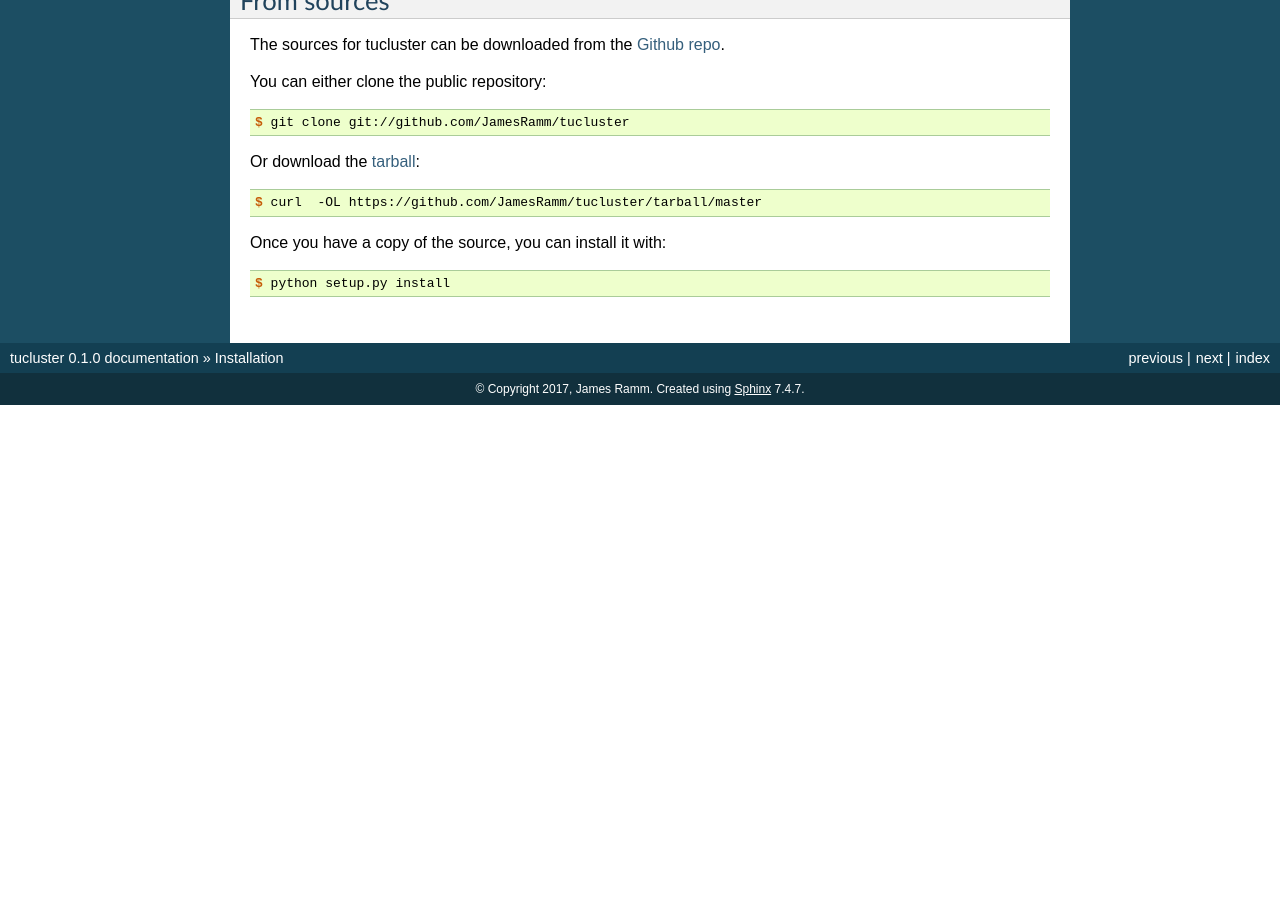
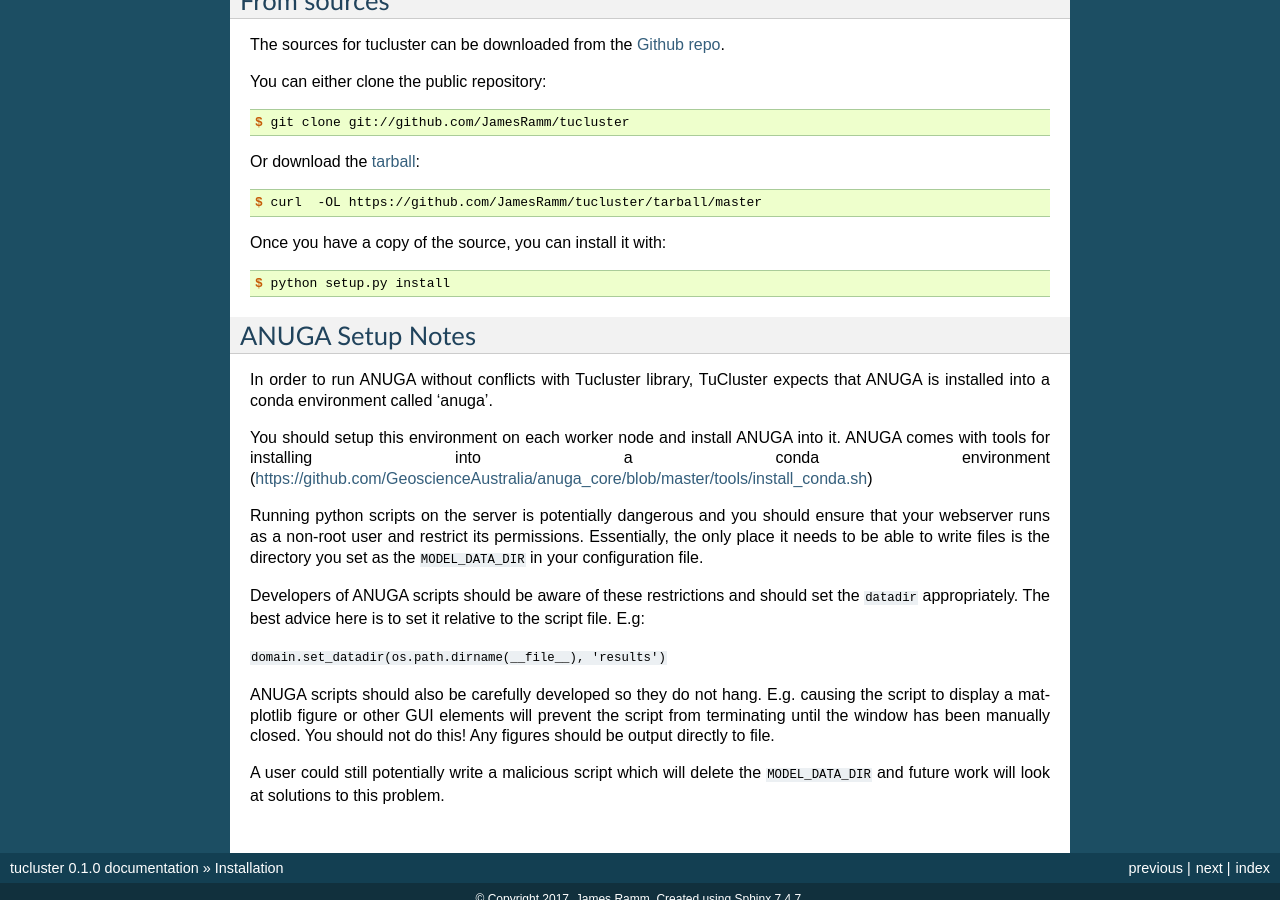
Before and after one commit to JamesRamm/tucluster, a Sphinx documentation site: the page built from docs/installation.rst, in a window 1280 px wide and 900 px high, scrolled down 889 px. Built offline with Sphinx 7.4.7, drawn with Linux system fonts in a browser that asks for light colours; pages that are not in the unit, such as notebooks, are missing from menus; before the commit the page ends 1294 px from its top, so only the background shows below that; some of the changed text lies outside the part shown.

```diff
--- a/docs/installation.rst
+++ b/docs/installation.rst
@@ -14,7 +14,7 @@ You will need:
 - A hardware server on which to run the Tucluster web service.
 - A hardware server on which to run the MongoDB instance which will store tucluster metadata. This will most likely be the same hardware that runs Tucluster, although you may wish to use a 3rd party service such as MongoDB Atlas
 - A hardware server on which to run the Redis message queue. This is responsible for queuing modelling tasks to be consumed by workers. Again, this is usually the same hardware on which the Tucluster API runs.
-- One or more worker 'nodes' (computers) which will run the Tucluster worker service and execut Tuflow models. Each node should have a licensed version of tuflow installed.
+- One or more worker 'nodes' (computers) which will run the Tucluster worker service and execut Tuflow models. Each node should have ANUGA or a licensed version of tuflow installed.
 
 It is up to you what configuration you use and will depend on both the number of tuflow license you have available and the anticipated workload.
 You may choose to run Tucluster on local hardware within your own network or make use of cloud services such as Amazons' EC2.
@@ -69,3 +69,28 @@ Once you have a copy of the source, you can install it with:
 
 .. _Github repo: https://github.com/JamesRamm/tucluster
 .. _tarball: https://github.com/JamesRamm/tucluster/tarball/master
+
+ANUGA Setup Notes
+-----------------
+
+In order to run ANUGA without conflicts with Tucluster library, TuCluster expects that
+ANUGA is installed into a conda environment called 'anuga'.
+
+You should setup this environment on each worker node and install ANUGA into it.
+ANUGA comes with tools for installing into a conda environment (https://github.com/GeoscienceAustralia/anuga_core/blob/master/tools/install_conda.sh)
+
+Running python scripts on the server is potentially dangerous and you should ensure that your webserver
+runs as a non-root user and restrict its permissions. Essentially, the only place it needs to be able to write files
+is the directory you set as the ``MODEL_DATA_DIR`` in your configuration file.
+
+Developers of ANUGA scripts should be aware of these restrictions and should set the ``datadir`` appropriately.
+The best advice here is to set it relative to the script file. E.g:
+
+``domain.set_datadir(os.path.dirname(__file__), 'results')``
+
+ANUGA scripts should also be carefully developed so they do not hang. E.g. causing the script to display a
+matplotlib figure or other GUI elements will prevent the script from terminating until the window has been manually closed.
+You should not do this! Any figures should be output directly to file.
+
+A user could still potentially write a malicious script which will delete the ``MODEL_DATA_DIR`` and future work
+will look at solutions to this problem.
```
Also changed, not shown: README.rst (+7 -4 lines), docs/usage.rst (+8 -9 lines).
